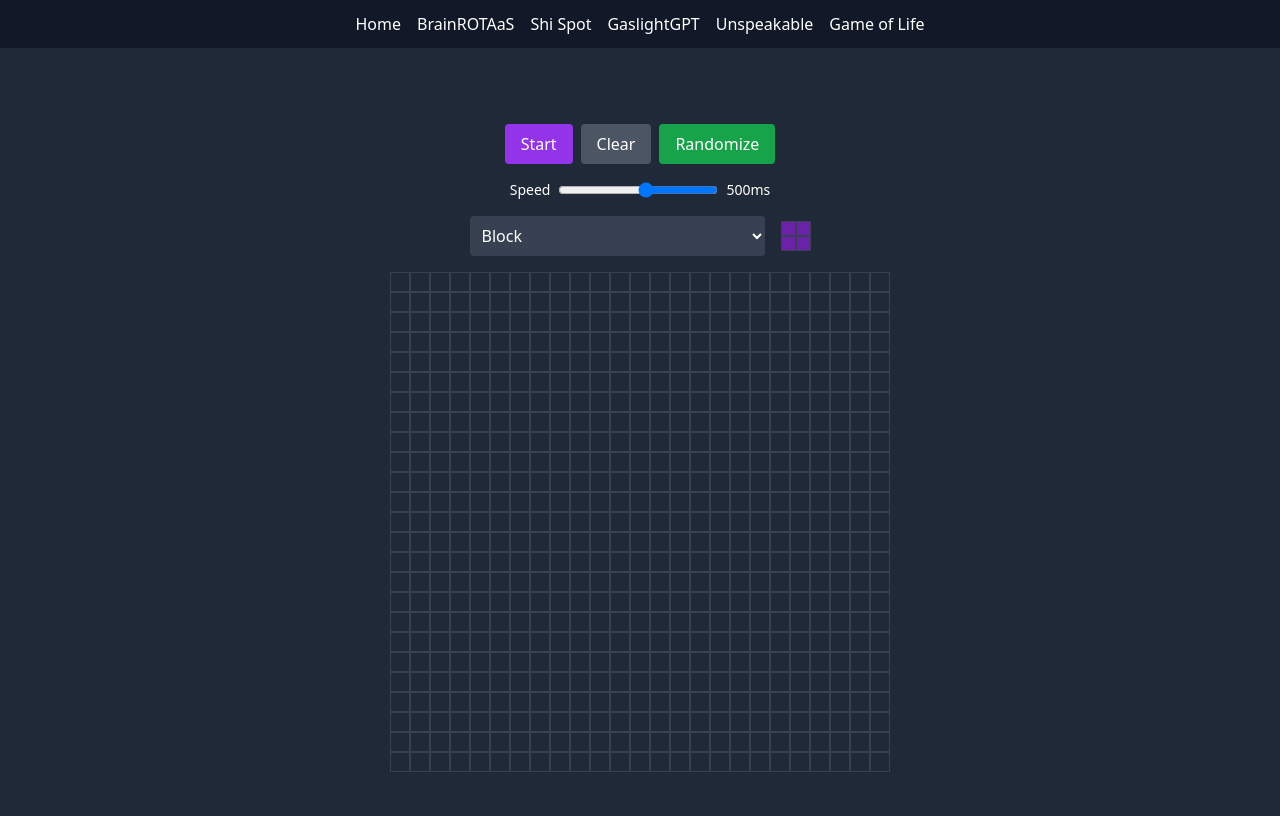
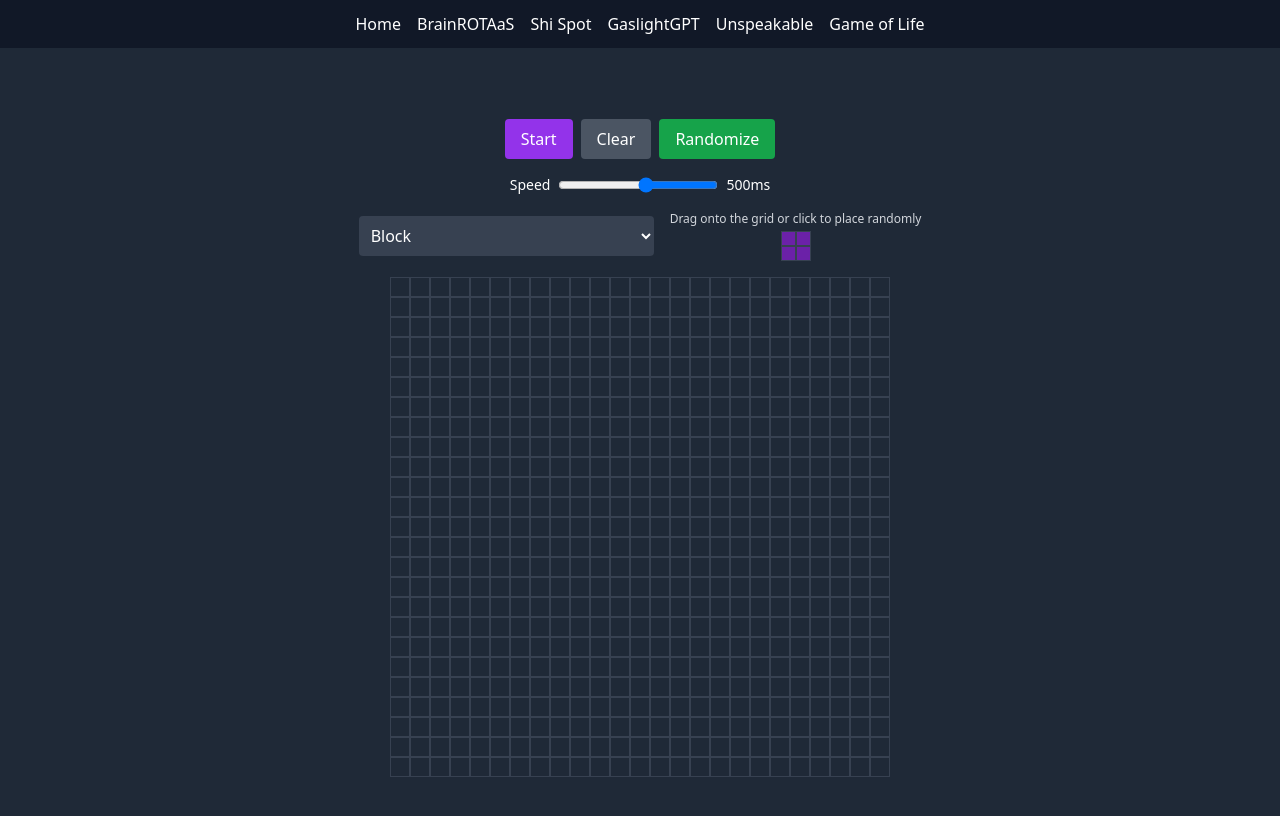
Before and after one commit to lwelling/fake-startup-site, a React (Vite) app: page /life in a window 1280 px wide. Shown: the top 816 px of the page. Built offline with nearby package versions, Linux system fonts and the light colour scheme.

Commit message:
feat: make shape preview clickable

```diff
--- a/src/pages/Life.jsx
+++ b/src/pages/Life.jsx
@@ -244,10 +244,15 @@ export default function Life() {
           </optgroup>
         </select>
         {selectedShape && (
+          <div className="flex flex-col items-center">
+            <span className="text-xs text-gray-300 mb-1">
+              Drag onto the grid or click to place randomly
+            </span>
             <div
               draggable
               onDragStart={(e) => e.dataTransfer.setData('shape', selectedShape)}
-            className="inline-block"
+              onClick={() => insertShape(selectedShape)}
+              className="inline-block cursor-pointer hover:opacity-80"
               style={{
                 display: 'grid',
                 gridTemplateColumns: `repeat(${shapePatterns[selectedShape][0].length}, 15px)`,
@@ -275,6 +280,7 @@ export default function Life() {
                   ))
                 );
               })()}
+            </div>
           </div>
         )}
       </div>
```
Lines whose indentation alone changed are shown as unchanged.
